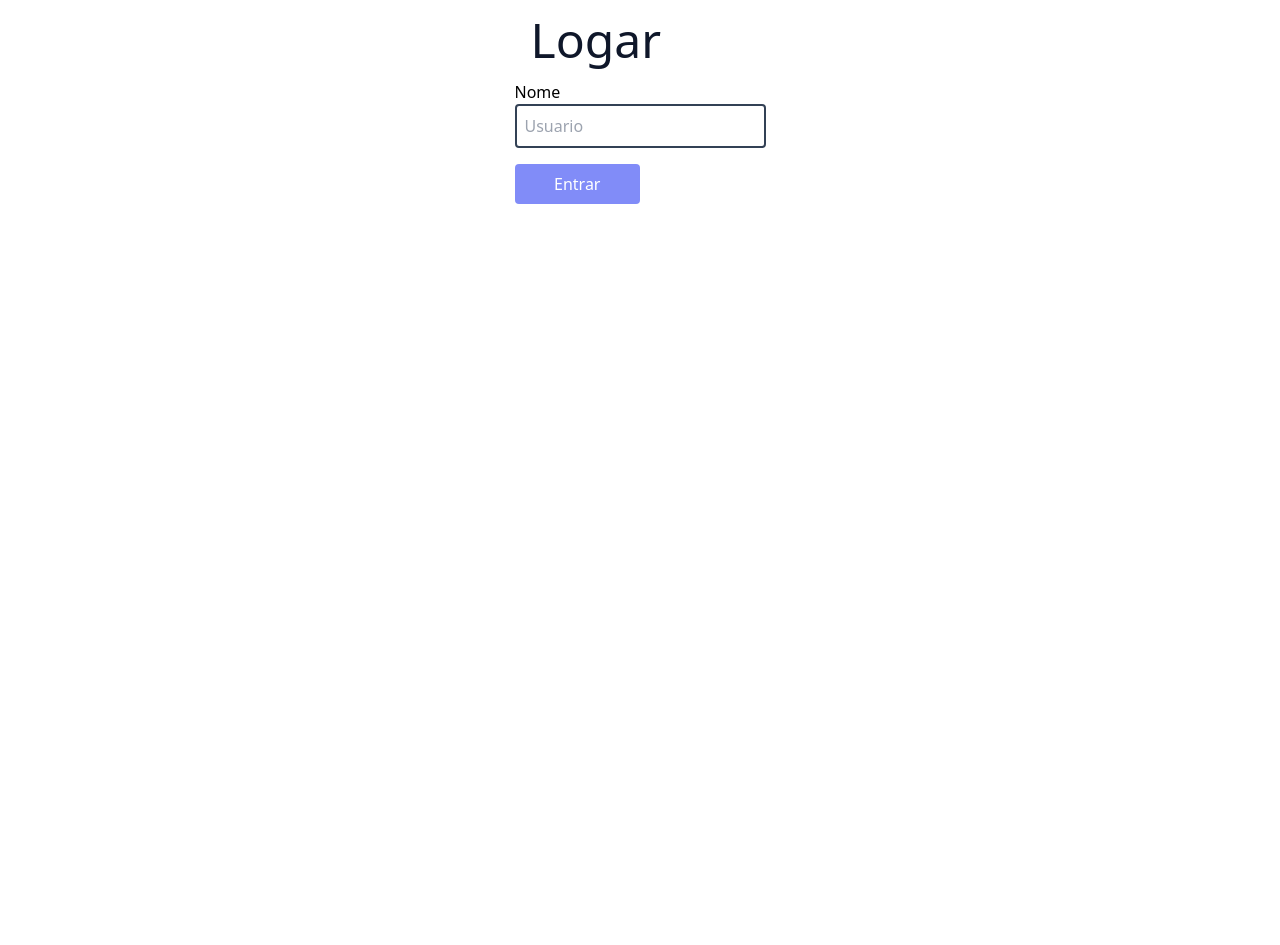
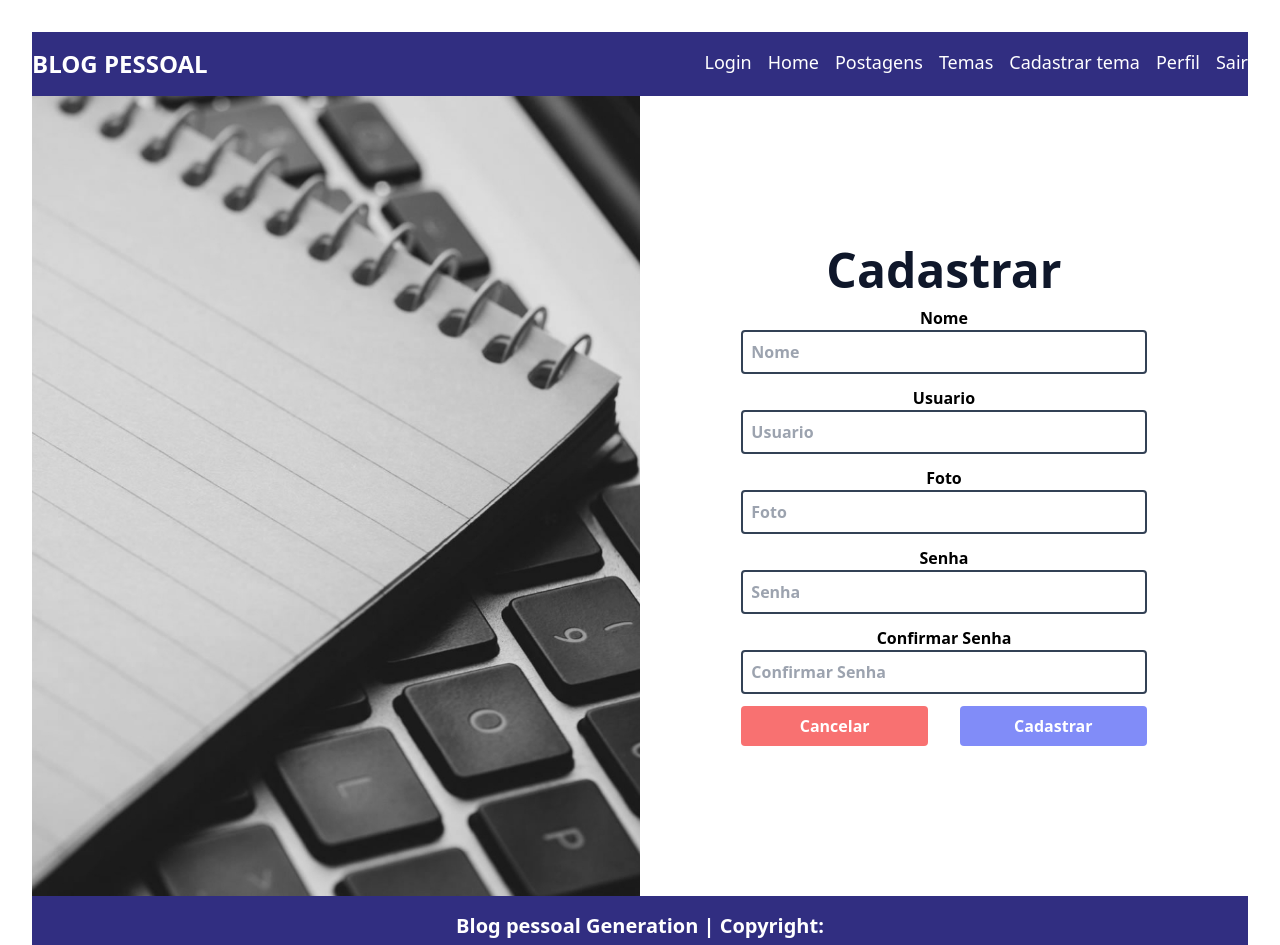
Before and after one commit to NathanyMorais/Projeto02-BlogPessoal-React, a React (Vite) app: page / in a window 1280 px wide. Shown: the top 945 px of the page. Before the commit the page ends 800 px from the top, so only its background shows below. Built offline with nearby package versions, Linux system fonts and the light colour scheme.

Commit message:
update template-cadastro

```diff
--- a/src/App.tsx
+++ b/src/App.tsx
@@ -1,25 +1,32 @@
 import React from 'react';
-import UserProvider from './contexts/UserContext';
+import './App.css';
+
+import Navbar from './components/navbar/Navbar';
+import Footer from './components/footer/Footer';
 import { BrowserRouter, Route, Routes } from 'react-router-dom';
+import Login from './paginas/login/Login';
+import Cadastro from './paginas/cadastro/Cadastro';
 import Home from './paginas/home/Home';
-import Login from './paginas/login/Login';
 
 
 function App() {
+  return (
+    <>
 
-  return (
-    <UserProvider>
         <BrowserRouter>
+          <Navbar />
+          <div className='min-h-[80vh]'>
             <Routes>
-          <Route path="/" element={<Login />} />
+              <Route path="/" element={<Cadastro />} />
               <Route path="/login" element={<Login />} />
+              <Route path="/cadastro" element={<Cadastro />} />
               <Route path="/home" element={<Home />} />
             </Routes>
-
+          </div>
+          <Footer />
         </BrowserRouter>
 
-    </UserProvider>
+    </>
   );
 }
-
 export default App;
```
Lines whose indentation alone changed are shown as unchanged.
